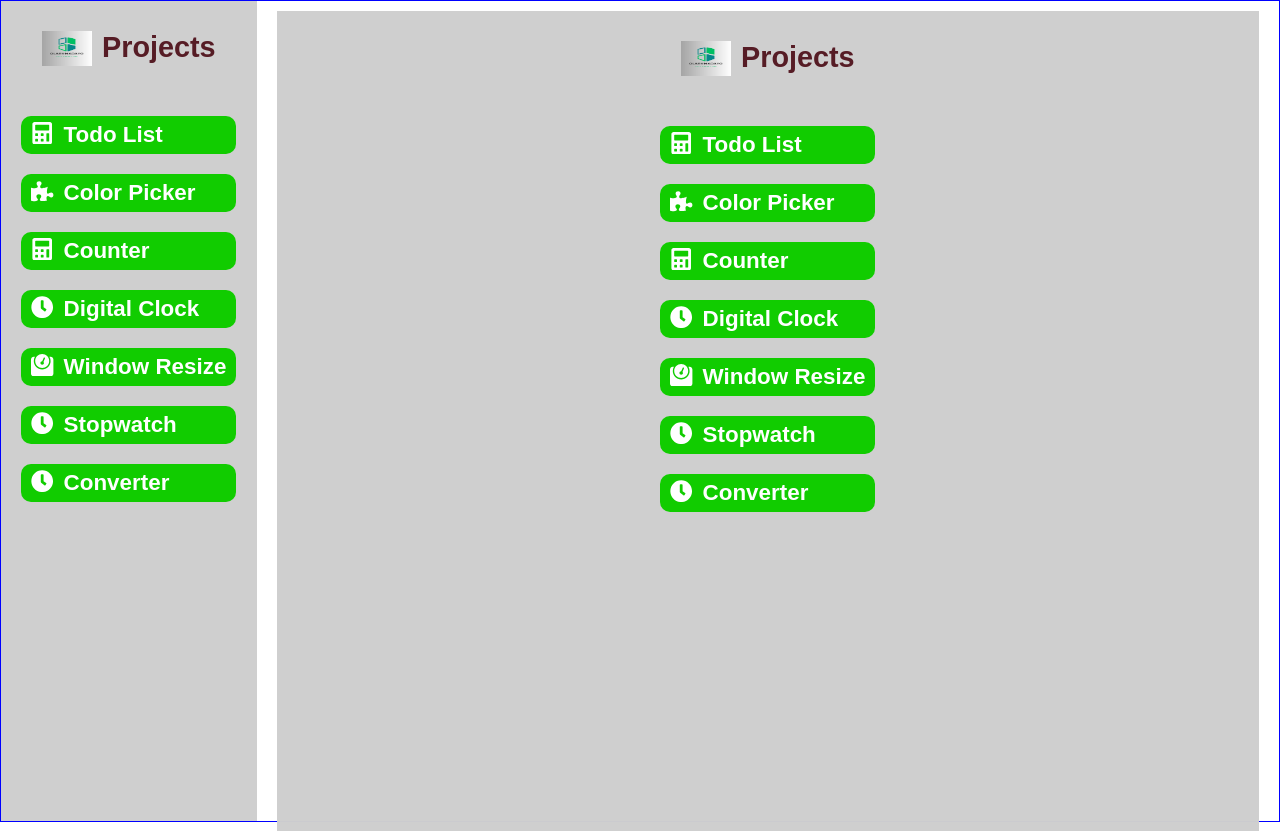
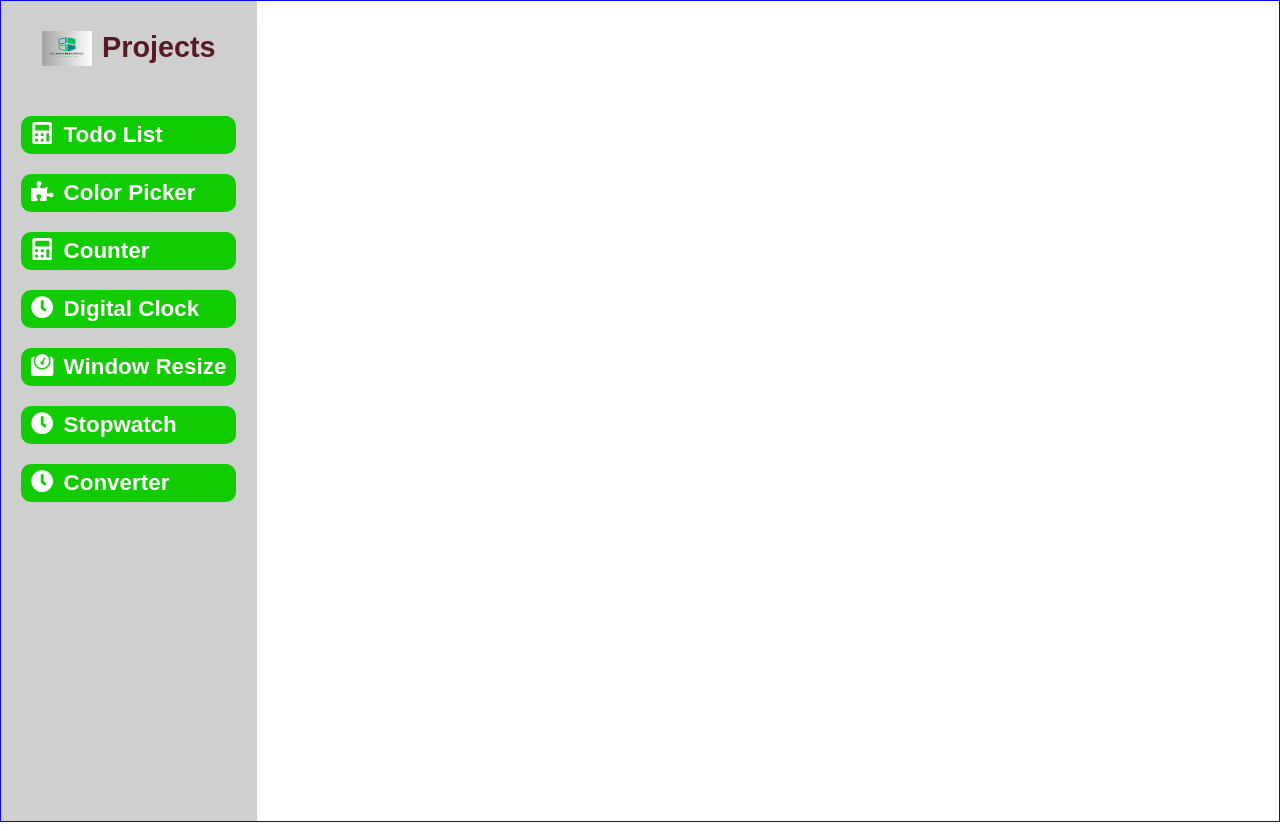
Before and after one commit to olaemmadayo/project_portfolio, a React (Vite) app: page / in a window 1280 px wide. Built offline with nearby package versions, Linux system fonts and the light colour scheme.

Commit message:
recorrected

```diff
--- a/src/App.jsx
+++ b/src/App.jsx
@@ -22,12 +22,7 @@ const App = () => {
           <div className='project--c'>
 
             <Routes>
-            <Route path="/" element={
-              <>
-                <ProjectNav/>
 
-              </>
-            } />
               <Route path="/todo-list" element={<TodoList/>} />
               <Route path="color-picker" element={<ColorPicker/>} />
               <Route path="counter" element={<Counter/>} />
```
